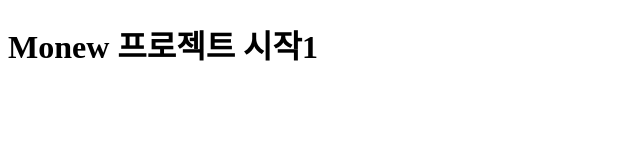
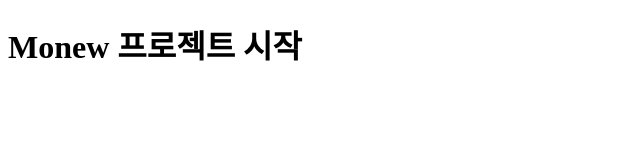
Before and after one commit to team-monew/Monew, a React (Vite) app: page / in a window 1280 px wide. Shown: the top 160 px of the page, without its empty margins (0-640 px from the left). Built offline with nearby package versions, Linux system fonts and the light colour scheme.

Commit message:
:sparkles: feat : 깃허브 CI/CD 파이프라인 추가

```diff
--- a/src/App.tsx
+++ b/src/App.tsx
@@ -1,7 +1,7 @@
 function App() {
   return (
     <div className="App">
-      <h1>Monew 프로젝트 시작1</h1>
+      <h1>Monew 프로젝트 시작</h1>
     </div>
   );
 }
```
